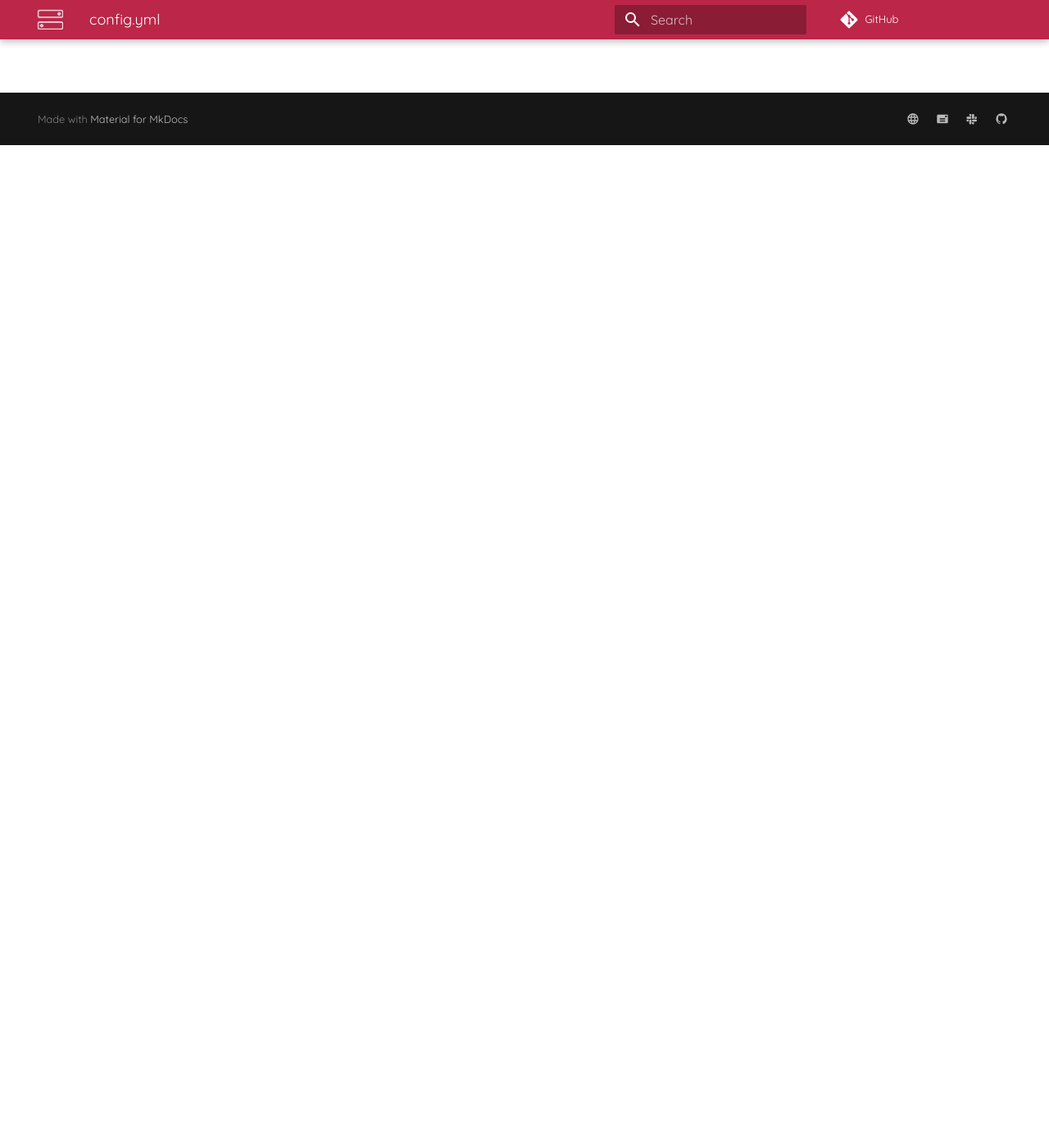
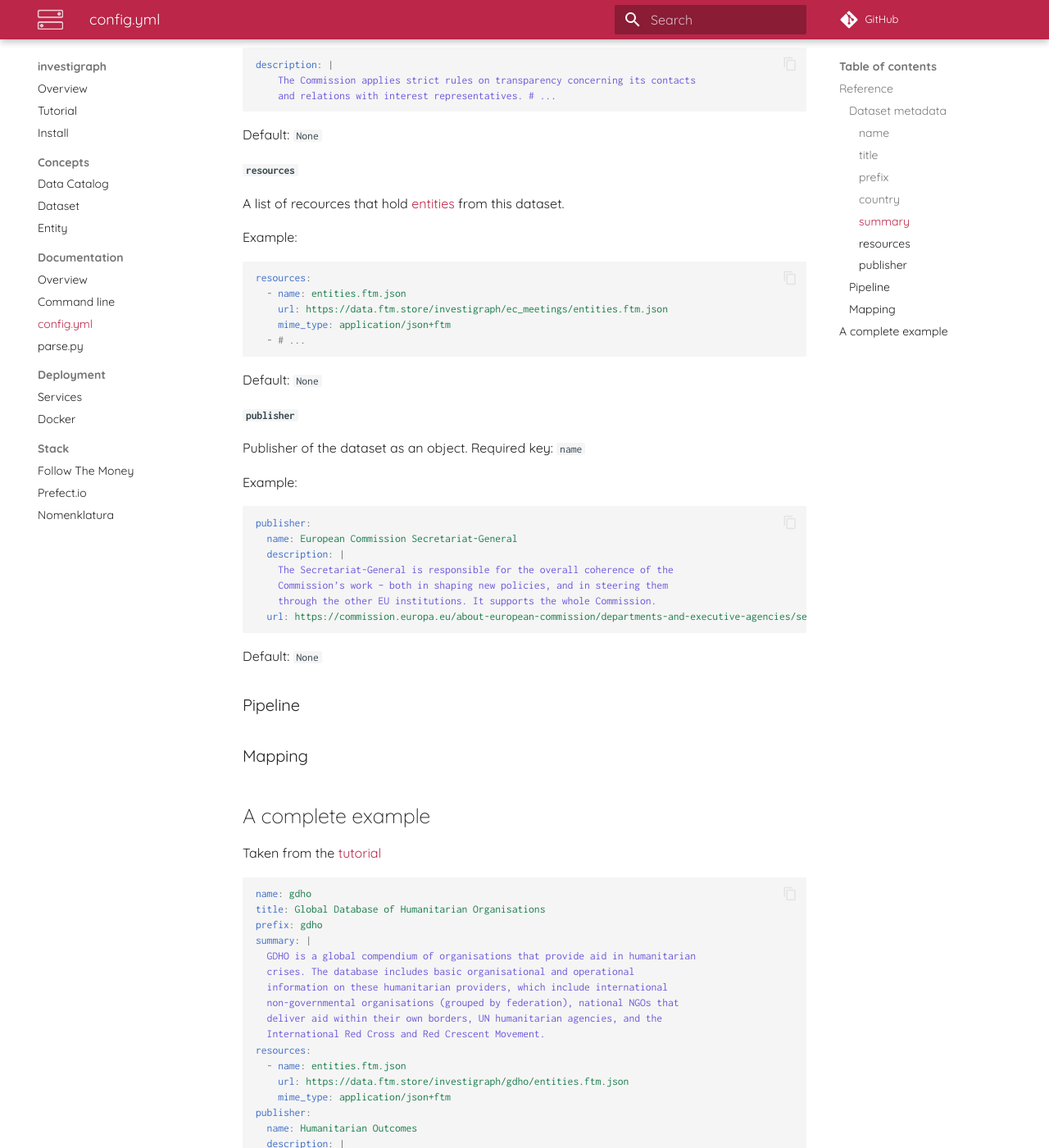
Before and after one commit to investigativedata/investigraph, an MkDocs documentation site: the page built from docs/reference/config.md, in a window 1280 px wide and 1400 px high, scrolled down 1223 px. Shown: the whole window at 82% size. Built offline with MkDocs 1.6.1 and Material for MkDocs 9.7.7, drawn with Linux system fonts in a browser that asks for light colours; comment, search, counter and statistics services are not loaded; some of the changed text lies outside the part shown.

Commit message:
📝 WIP

````diff
--- a/docs/reference/config.md
+++ b/docs/reference/config.md
@@ -1 +1,162 @@
 # config.yml
+
+The main entry point for a specific [dataset](../../concepts/dataset/) configuration. This file should be placed within a [block](https://docs.prefect.io/2.10.11/concepts/blocks/) under a subfolder named by the dataset, e.g.: `./path-to-datasets/<dataset>/config.yml`
+
+When not using blocks (as for local developement), any arbitrary config files can be referenced to use via [command line](../cli/):
+
+    investigraph run <dataset> -c ./path/to/config/file.yml
+
+## Reference
+
+### Dataset metadata
+
+#### `name`
+
+**required**
+
+Dataset identifier, as a slug
+
+Example: `ec_meetings`
+
+#### `title`
+
+Human-readable title of the dataset
+
+Example: `European Commission - Meetings with interest representatives`
+
+Default: capitalized `name` from above.
+
+#### `prefix`
+
+slug prefix for [entity](../../concepts/entity/) IDs.
+
+Example: `ec`
+
+Default: `None`
+
+#### `country`
+
+2-letter iso code of the main country this dataset is related to. Also accepts `eu`.
+
+Example: `eu`
+
+Default: `None`
+
+#### `summary`
+
+A description about the dataset, can be multi-lined.
+
+Example:
+
+```yaml
+description: |
+    The Commission applies strict rules on transparency concerning its contacts
+    and relations with interest representatives. # ...
+```
+
+Default: `None`
+
+#### `resources`
+
+A list of recources that hold [entities](../../concepts/entity/) from this dataset.
+
+Example:
+
+```yaml
+resources:
+  - name: entities.ftm.json
+    url: https://data.ftm.store/investigraph/ec_meetings/entities.ftm.json
+    mime_type: application/json+ftm
+  - # ...
+```
+
+Default: `None`
+
+#### `publisher`
+
+Publisher of the dataset as an object. Required key: `name`
+
+Example:
+
+```yaml
+publisher:
+  name: European Commission Secretariat-General
+  description: |
+    The Secretariat-General is responsible for the overall coherence of the
+    Commission’s work – both in shaping new policies, and in steering them
+    through the other EU institutions. It supports the whole Commission.
+  url: https://commission.europa.eu/about-european-commission/departments-and-executive-agencies/secretariat-general_en
+```
+
+Default: `None`
+
+### Pipeline
+
+### Mapping
+
+## A complete example
+
+Taken from the [tutorial](../../tutorial/)
+
+```yaml
+name: gdho
+title: Global Database of Humanitarian Organisations
+prefix: gdho
+summary: |
+  GDHO is a global compendium of organisations that provide aid in humanitarian
+  crises. The database includes basic organisational and operational
+  information on these humanitarian providers, which include international
+  non-governmental organisations (grouped by federation), national NGOs that
+  deliver aid within their own borders, UN humanitarian agencies, and the
+  International Red Cross and Red Crescent Movement.
+resources:
+  - name: entities.ftm.json
+    url: https://data.ftm.store/investigraph/gdho/entities.ftm.json
+    mime_type: application/json+ftm
+publisher:
+  name: Humanitarian Outcomes
+  description: |
+    Humanitarian Outcomes is a team of specialist consultants providing
+    research and policy advice for humanitarian aid agencies and donor
+    governments.
+  url: https://www.humanitarianoutcomes.org
+
+
+index_uri: s3://s3.investigativedata.org@data.ftm.store/investigraph/gdho/index.json
+entities_uri: s3://s3.investigativedata.org@data.ftm.store/investigraph/gdho/entities.ftm.json
+
+pipeline:
+  sources:
+    - uri: https://www.humanitarianoutcomes.org/gdho/search/results?format=csv
+      extract_kwargs:
+        encoding: latin
+        skiprows: 1
+
+mapping:
+  queries:
+    - entities:
+        org:
+          schema: Organization
+          keys:
+            - Id
+          properties:
+            name:
+              column: Name
+            weakAlias:
+              column: Abbreviated name
+            legalForm:
+              column: Type
+            website:
+              column: Website
+            country:
+              column: HQ location
+            incorporationDate:
+              column: Year founded
+            dissolutionDate:
+              column: Year closed
+            sector:
+              columns:
+                - Sector
+                - Religious or secular
+                - Religion
+```
--- a/mkdocs.yml
+++ b/mkdocs.yml
@@ -3,16 +3,19 @@ site_url: https://investigativedata.github.io/investigraph/
 repo_url: https://github.com/investigativedata/investigraph
 nav:
   - Overview: index.md
-  - Tutorial: tutorial.md
+  - tutorial.md
+  - install.md
   - Concepts:
     - concepts/catalog.md
     - concepts/dataset.md
     - concepts/entity.md
   - Documentation:
     - reference/index.md
+    - reference/cli.md
     - reference/config.md
     - reference/parse.md
   - Deployment:
+    - deployment/services.md
     - deployment/docker.md
   - Stack:
     - stack/followthemoney.md
````
Also changed, not shown: docs/deployment/docker.md (+2 -0 lines), docs/deployment/services.md (added, +59 -0 lines), docs/index.md (+2 -0 lines), docs/install.md (added, +29 -0 lines), docs/reference/cli.md (added, +3 -0 lines), docs/tutorial.md (+1 -1 lines).
